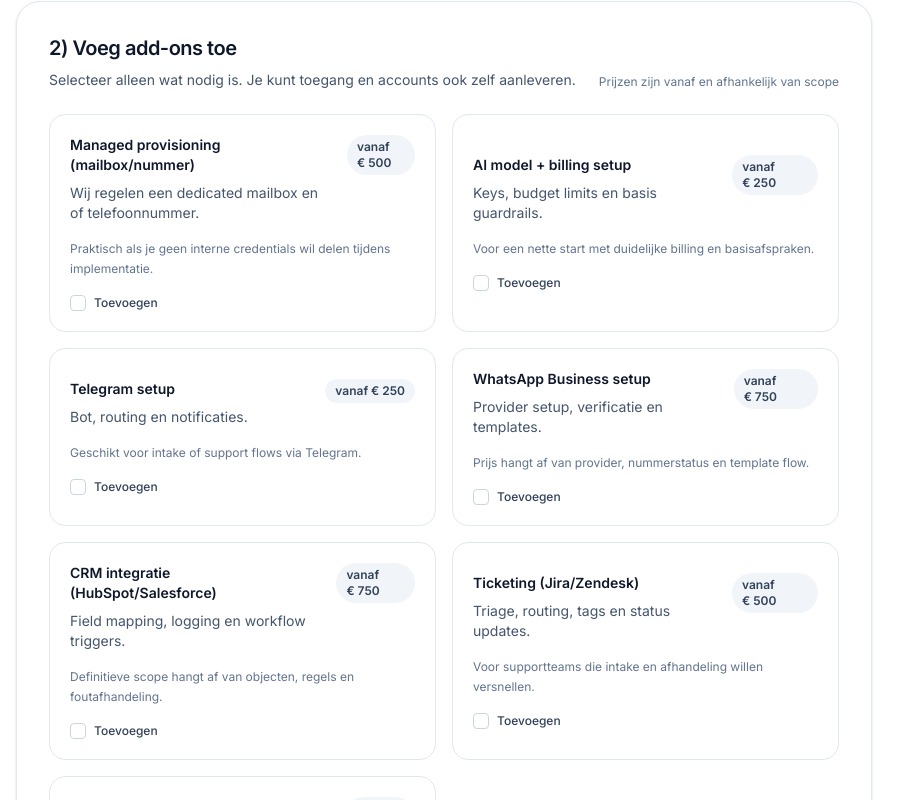
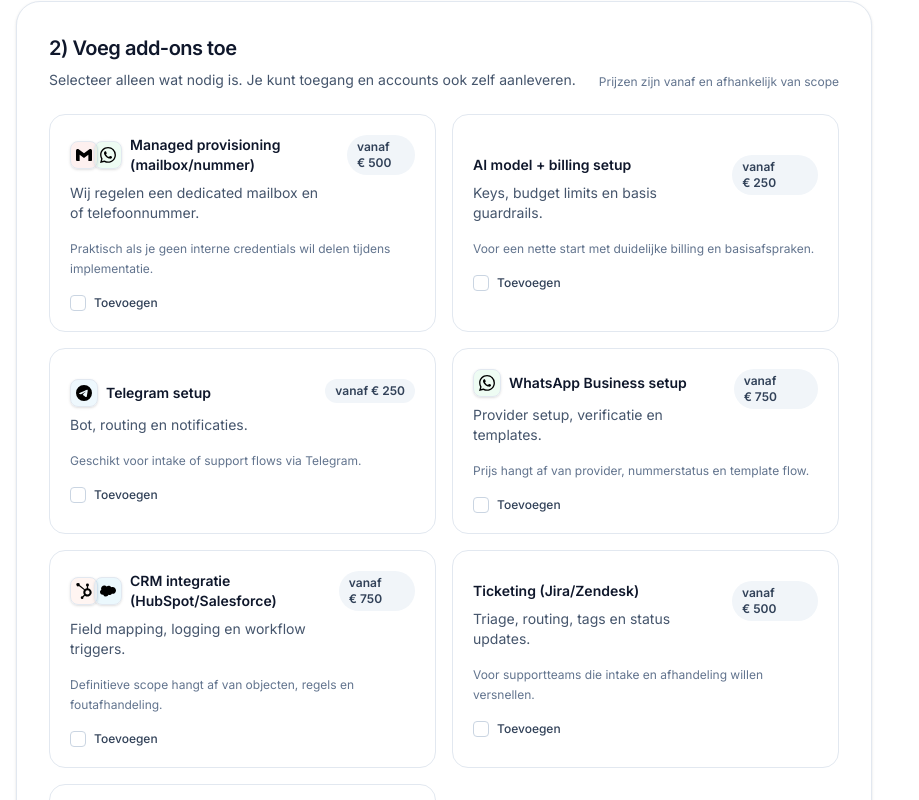
Before and after one commit to openclawbot69420-ux/youraiworker-site, a Next.js app: page /pricing in a window 1280 px wide. Shown: the part 1000-1800 px from the top of the page, without its empty margins (0-919 px from the left). Built offline with nearby package versions, Linux system fonts and the light colour scheme.

Commit message:
feat: add brand icons to pricing add-ons

```diff
--- a/src/app/pricing/Builder.tsx
+++ b/src/app/pricing/Builder.tsx
@@ -25,6 +25,11 @@ type AddOnDefinition = {
   fromEuro: number
   summary: string
   detail: string
+  brandIcons?: Array<{
+    label: string
+    src: string
+    hex: string
+  }>
 }
 
 const CONFIG_STORAGE_KEY = "yaiw_config_v1"
@@ -71,6 +76,10 @@ const ADDONS: AddOnDefinition[] = [
     fromEuro: 500,
     summary: "Wij regelen een dedicated mailbox en of telefoonnummer.",
     detail: "Praktisch als je geen interne credentials wil delen tijdens implementatie.",
+    brandIcons: [
+      { label: "Gmail", src: "/brands/gmail.svg", hex: "#EA4335" },
+      { label: "WhatsApp", src: "/brands/whatsapp.svg", hex: "#25D366" },
+    ],
   },
   {
     key: "ai-billing",
@@ -85,6 +94,7 @@ const ADDONS: AddOnDefinition[] = [
     fromEuro: 250,
     summary: "Bot, routing en notificaties.",
     detail: "Geschikt voor intake of support flows via Telegram.",
+    brandIcons: [{ label: "Telegram", src: "/brands/telegram.svg", hex: "#26A5E4" }],
   },
   {
     key: "whatsapp",
@@ -92,6 +102,7 @@ const ADDONS: AddOnDefinition[] = [
     fromEuro: 750,
     summary: "Provider setup, verificatie en templates.",
     detail: "Prijs hangt af van provider, nummerstatus en template flow.",
+    brandIcons: [{ label: "WhatsApp", src: "/brands/whatsapp.svg", hex: "#25D366" }],
   },
   {
     key: "crm",
@@ -99,6 +110,10 @@ const ADDONS: AddOnDefinition[] = [
     fromEuro: 750,
     summary: "Field mapping, logging en workflow triggers.",
     detail: "Definitieve scope hangt af van objecten, regels en foutafhandeling.",
+    brandIcons: [
+      { label: "HubSpot", src: "/brands/hubspot.svg", hex: "#FF7A59" },
+      { label: "Salesforce", src: "/brands/salesforce.svg", hex: "#00A1E0" },
+    ],
   },
   {
     key: "ticketing",
@@ -376,7 +391,23 @@ export const Builder = () => {
                   >
                     <div className="flex items-start justify-between gap-4">
                       <div>
-                        <p className="text-sm font-semibold">{addOn.title}</p>
+                        <div className="flex items-center gap-2">
+                          {addOn.brandIcons && addOn.brandIcons.length > 0 ? (
+                            <span className="flex items-center -space-x-1" aria-hidden="true">
+                              {addOn.brandIcons.map((brandIcon) => (
+                                <span
+                                  key={`${addOn.key}-${brandIcon.label}`}
+                                  className="inline-flex h-7 w-7 items-center justify-center rounded-lg border border-slate-200 bg-white shadow-sm"
+                                  style={{ backgroundColor: `${brandIcon.hex}14` }}
+                                  title={brandIcon.label}
+                                >
+                                  <img src={brandIcon.src} alt="" className="h-4 w-4" loading="lazy" />
+                                </span>
+                              ))}
+                            </span>
+                          ) : null}
+                          <p className="text-sm font-semibold">{addOn.title}</p>
+                        </div>
                         <p className={`mt-2 text-sm leading-5 ${selected ? "text-white/80" : "text-slate-600"}`}>
                           {addOn.summary}
                         </p>
```
